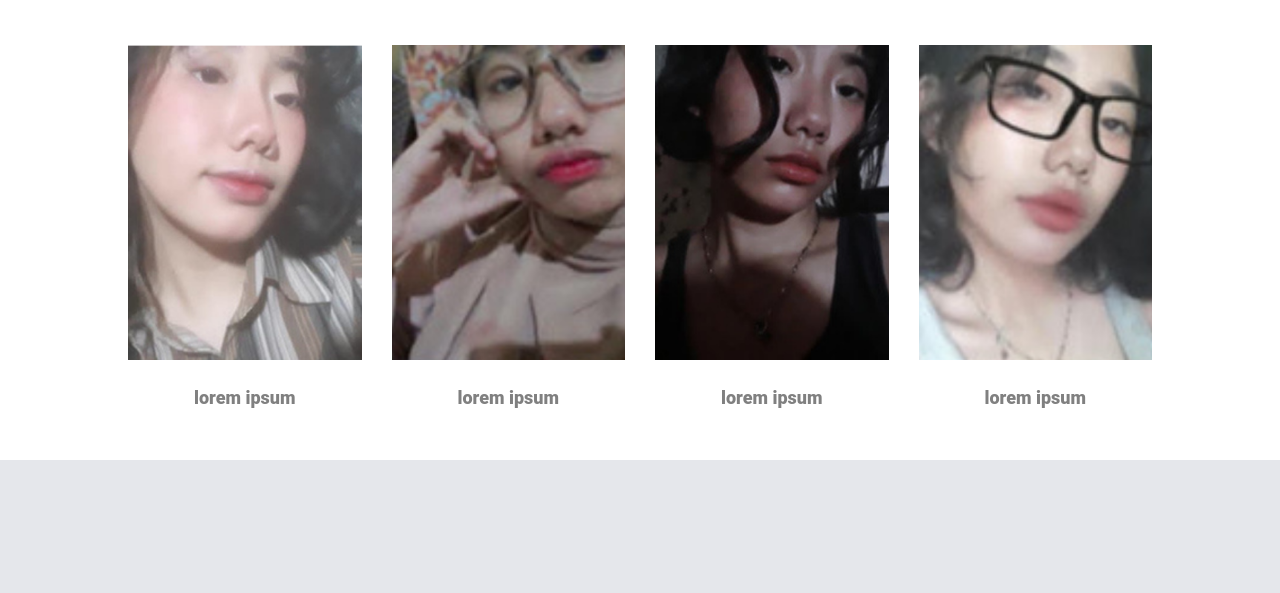
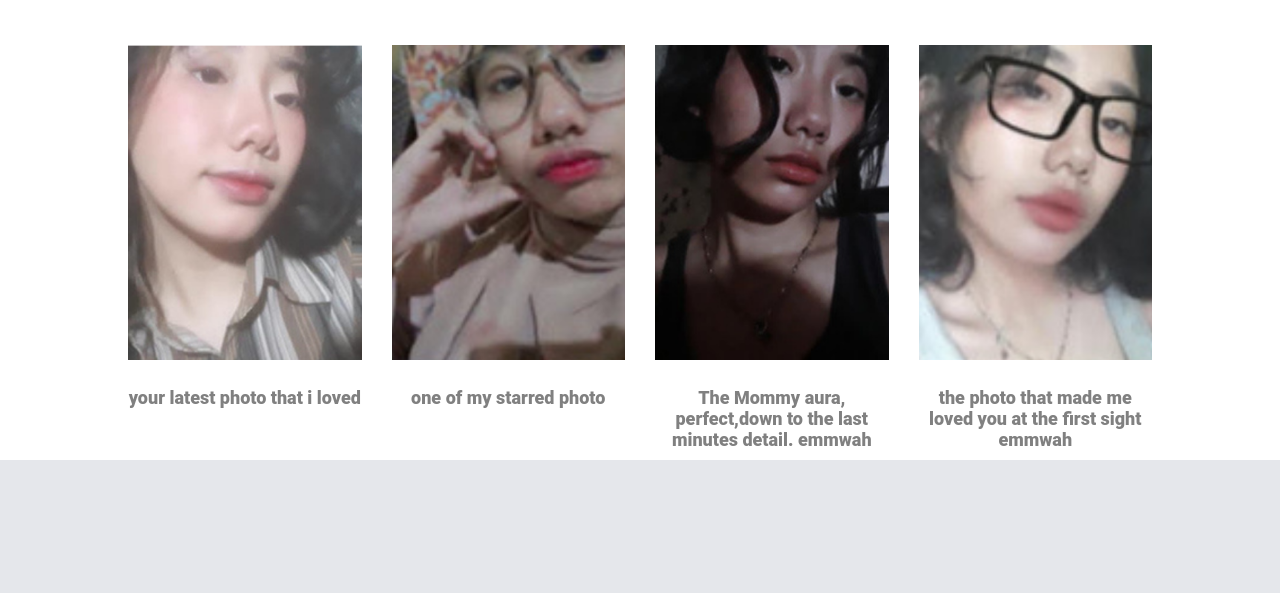
Before and after one commit to hshikz/landing-page, a plain HTML site: page index.html in a window 1280 px wide. Shown: the part 729-1322 px from the top of the page. Drawn offline with Linux system fonts and the light colour scheme.

Commit message:
changing the lorem ipsum, sorry love 😭

```diff
--- a/index.html
+++ b/index.html
@@ -39,7 +39,7 @@
           </div>
         </div>
         <div class="right-image">
-          <img src="uandme.png"/>
+          <img src="uandme.png" />
         </div>
       </div>
     </div>
@@ -48,10 +48,26 @@
         <h1>My favorite Photo Of You</h1>
         <div class="information-container">
           <div class="image-container">
-          <div class="image"><img src="my-ayang/myayang.png"><p class="description">lorem ipsum</p></div>
-          <div class="image"><img src="my-ayang/myayang2.png"><p class="description">lorem ipsum</p></div>
-          <div class="image"><img src="my-ayang/myayang3.png"><p class="description">lorem ipsum</p></div>
-          <div class="image"><img src="my-ayang/myayang4.png"><p class="description">lorem ipsum</p></div>
+            <div class="image">
+              <img src="my-ayang/myayang.png" />
+              <p class="description">your latest photo that i loved</p>
+            </div>
+            <div class="image">
+              <img src="my-ayang/myayang2.png" />
+              <p class="description">one of my starred photo</p>
+            </div>
+            <div class="image">
+              <img src="my-ayang/myayang3.png" />
+              <p class="description">
+                The Mommy aura, perfect,down to the last minutes detail. emmwah
+              </p>
+            </div>
+            <div class="image">
+              <img src="my-ayang/myayang4.png" />
+              <p class="description">
+                the photo that made me loved you at the first sight emmwah
+              </p>
+            </div>
           </div>
         </div>
       </div>
@@ -60,8 +76,8 @@
       <div class="container">
         <p class="quotes-text">
           I love you and you know i will kept loving you. even if we have been
-        going throught our up and down. i'll be always the same man that will be
-        by your side
+          going throught our up and down. i'll be always the same man that will
+          be by your side
         </p>
         <span class="name"> - Cadel. Bandung 04 04 2026</span>
       </div>
@@ -70,7 +86,10 @@
       <div class="cta-container">
         <div class="call-text">
           <h3>You have reached this far!</h3>
-          <p>this is only the landing page, for more content click the link on header </p>
+          <p>
+            this is only the landing page, for more content click the link on
+            header
+          </p>
         </div>
         <div class="right-button">
           <a href="#header-id"><span>Back To Top</span></a>
```
Lines whose indentation alone changed are shown as unchanged.
